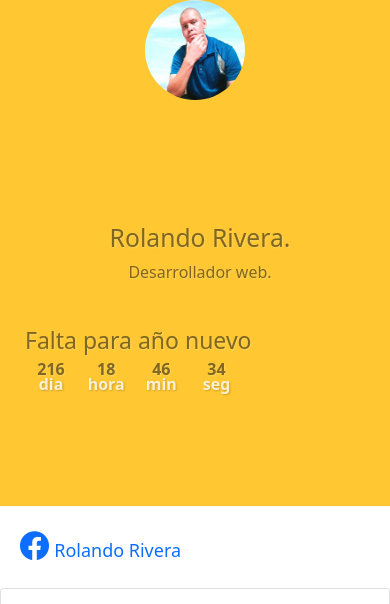
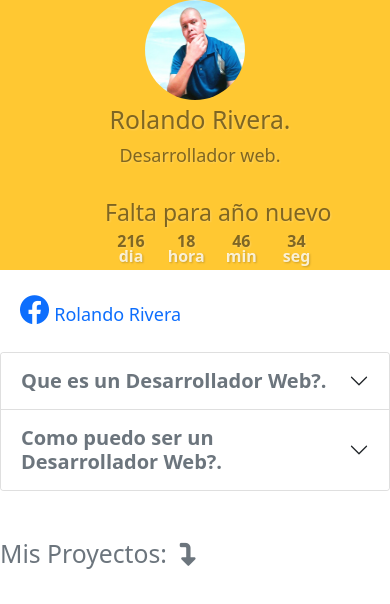
Before and after one commit to rolandoWe/roloweb, a PHP site: page / in a window 390 px wide. Shown: the part 77-681 px from the top of the page. Run offline with PHP 8.4, Linux system fonts and the light colour scheme; some libraries are stand-ins or nearby versions.

Commit message:
Add files via upload

```diff
--- a/css/mediaQuery.css
+++ b/css/mediaQuery.css
@@ -2,7 +2,7 @@
 @media (max-width:576px){
     .header{
         padding: 20px 0;
-        height: 60vh;
+        height: 270px;
     }
 .imagen{
     /* position: absolute; */
@@ -15,8 +15,8 @@
 .anio_nuevo{
     left: 5px;
     /* right:50%; */
-    padding-left: 20px;
-    bottom: -240px;
+    padding-left: 100px;
+    bottom: -220px;
     width: 100%;
     height:100px;
     /* background-color: rgb(241, 186, 186); */
@@ -28,6 +28,13 @@
     /* background-color: red; */
     /* text-align: left; */
     padding-left: 10px;
+}
+.datos span{
+    display: inline-block;
+    /* background-color: aliceblue; */
+    font-size: 18px;
+    /* line-height: 10px; */
+    /* padding-top: -70px; */
 }
 .proyectos .card{
     width:90%;
```
